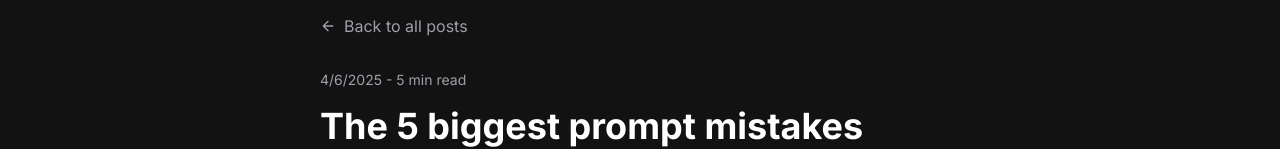
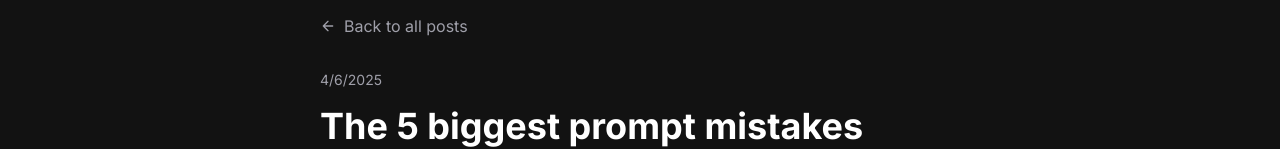
Before and after one commit to kaitoo1/superprompt, a Next.js app: page /blog/5-prompt-mistakes-killing-your-chatgpt-results in a window 1280 px wide. Shown: the part 130-279 px from the top of the page. Built offline with nearby package versions, Linux system fonts and the light colour scheme; no server answers.

Commit message:
new post

```diff
--- a/app/blog/[slug]/page.tsx
+++ b/app/blog/[slug]/page.tsx
@@ -73,7 +73,7 @@ export default async function BlogPostPage({ params }: Props) {
       </div>
 
       <p className="text-sm text-zinc-500 dark:text-zinc-400 mb-4">
-        {new Date(post.date).toLocaleDateString()} - 5 min read
+        {new Date(post.date).toLocaleDateString()}
       </p>
       <h1 className="text-4xl font-bold mb-8">{post.title}</h1>
 
--- a/data/blogPosts.json
+++ b/data/blogPosts.json
@@ -1,4 +1,19 @@
 [
+  {
+    "slug": "instantly-improve-your-prompts-with-one-line",
+    "title": "Instantly improve your prompts with one line",
+    "date": "2025-04-10",
+    "content": "The single greatest tip to improve your AI prompting is: add **\"Ask me clarifying questions.\"**\n\nYou’ll get 10x better results that are much closer to what you really want.\n\nIt works because it instructs AI to ask questions and solidify its understanding of what you’re asking for before it does the work.\n\nIt’ll check assumptions. It’ll clarify anything ambiguous. It’ll even bring up relevant considerations that you didn’t mention but might impact the output.\n\nWithout this line, AI will usually just output its best effort with its initial understanding. If your request was simple that’s probably fine, but if it’s a larger task like writing a product spec, planning a marketing strategy or writing a blog outline, you’ll get a much more relevant result this way.\n\nI love this one because it reduces the need to write a perfect prompt that includes all the required context and makes everything perfectly clear. We’re human, sometimes we overestimate how clear our communication is. This turns it into an interactive dialogue that feels like you’re working with a partner.\n\n**Takeaway**: Add \"Ask Me Clarifying Questions\" to your prompts to 10x the quality of outputs. Just add it to the end of your prompt.",
+    "keywords": [
+      "AI prompting tips",
+      "how to write better AI prompts",
+      "clarifying questions AI",
+      "improve ChatGPT results",
+      "AI prompt engineering trick",
+      "boost AI output quality",
+      "best way to improve prompts"
+    ]
+  },
   {
     "slug": "telltale-signs-text-written-by-ai",
     "title": "Obvious signs your text was written by AI",
--- a/next-sitemap.config.js
+++ b/next-sitemap.config.js
@@ -35,8 +35,9 @@ module.exports = {
     ];
 
     const blogSlugs = [
-      "ai-for-beginners-5-mistakes-to-avoid-with-chatgpt-2025",
+      "5-prompt-mistakes-killing-your-chatgpt-results",
       "telltale-signs-text-written-by-ai",
+      "instantly-improve-your-prompts-with-one-line",
     ];
     const now = new Date().toISOString();
     const promptPaths = promptSlugs.map((slug) => ({
```
Also changed, not shown: 1 other file (tests, documents, lock files or other folders).
